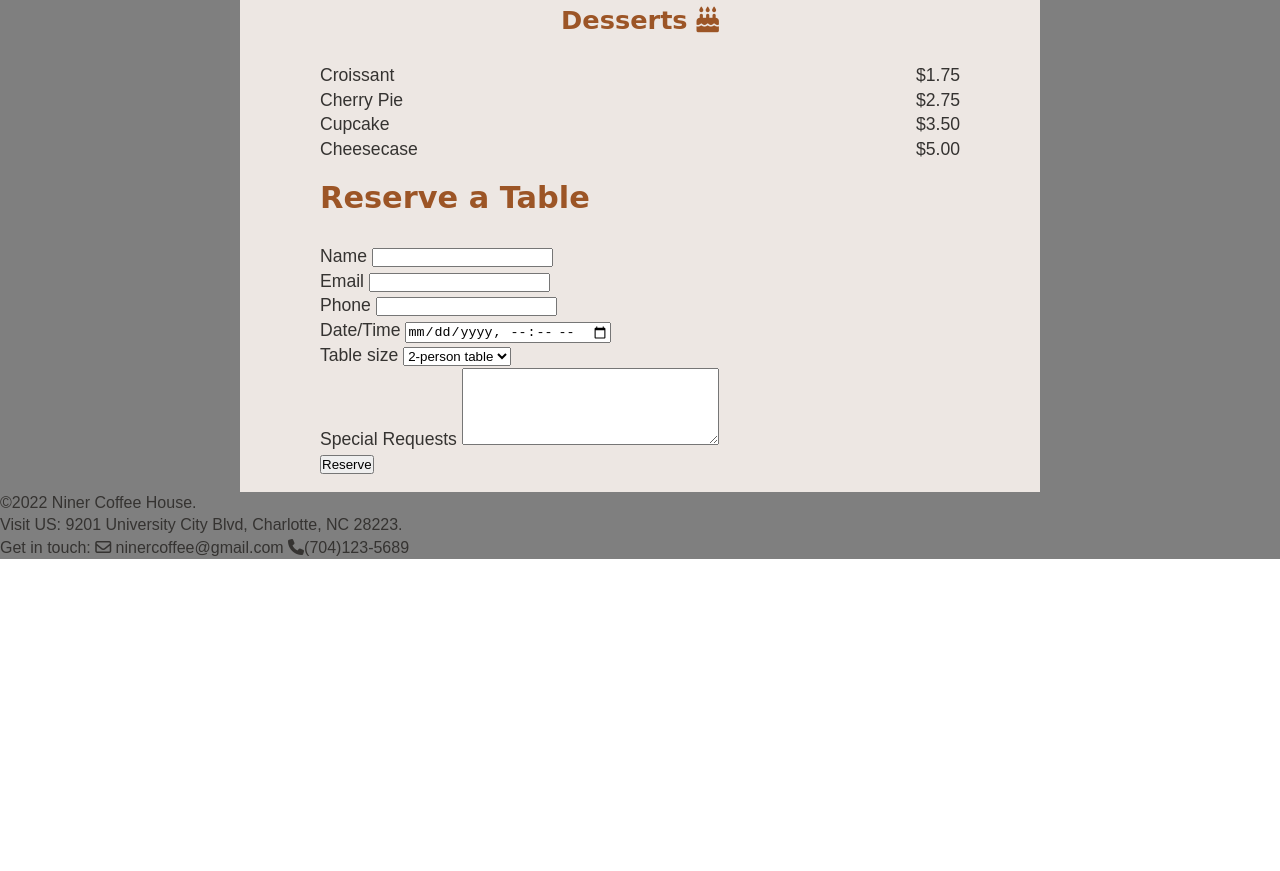
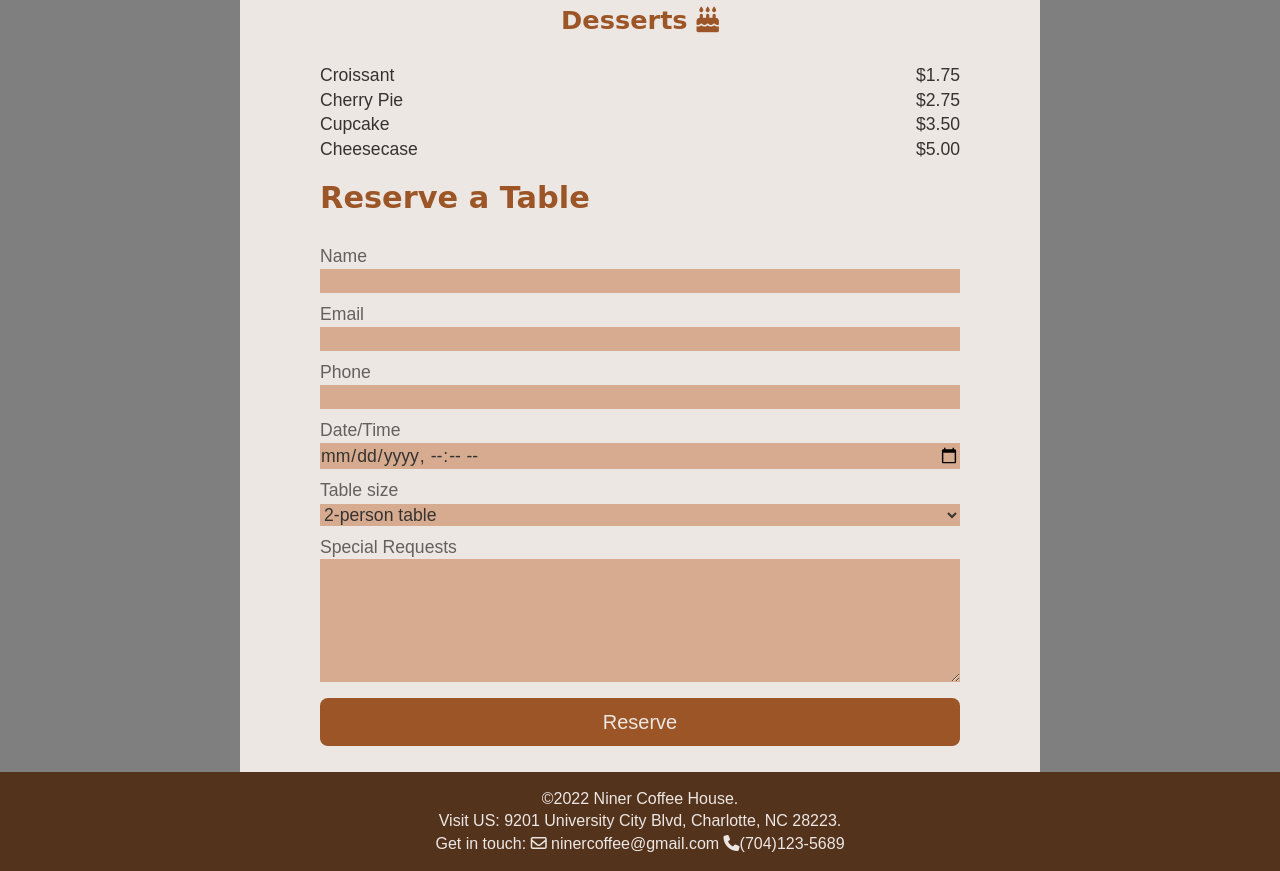
Before and after one commit to whlapinel/lab3, a plain HTML site: page index.html in a window 1280 px wide. Shown: the part 785-1656 px from the top of the page. Before the commit the page ends 1344 px from the top, so only its background shows below. Drawn offline with Linux system fonts and the light colour scheme; a web font is replaced by a local one.

Commit message:
completed parts 6 and 7 - last part

```diff
--- a/css/styles.css
+++ b/css/styles.css
@@ -167,7 +167,43 @@ main section:nth-of-type(2) {
 
 /*Reservation section*/
 
+form * {
+  font: inherit;
+  color: var(--black-color);
+}
 
+label {
+  display: block;
+  color: var(--black75);
+}
+
+input, select, textarea {
+  background-color: #d6ab8f;
+  width: 100%;
+  border: none;
+  margin-bottom: 0.5em;
+}
+
+input[type="submit"] {
+  font-size: 1.25rem;
+  background-color: var(--primary-color);
+  color: var(--white-color);
+  padding-top: 0.5em;
+  padding-bottom: 0.5em;
+  border-radius: 8px;
+  cursor: pointer;
+}
+input[type="submit"]:hover {
+  background-color: var(--secondary-color);
+}
 
 
 /*footer*/
+
+footer {
+  background-color: var(--secondary-color);
+  color: var(--white-color);
+  text-align: center;
+  padding-top: 1rem;
+  padding-bottom: 1rem;
+}
```
